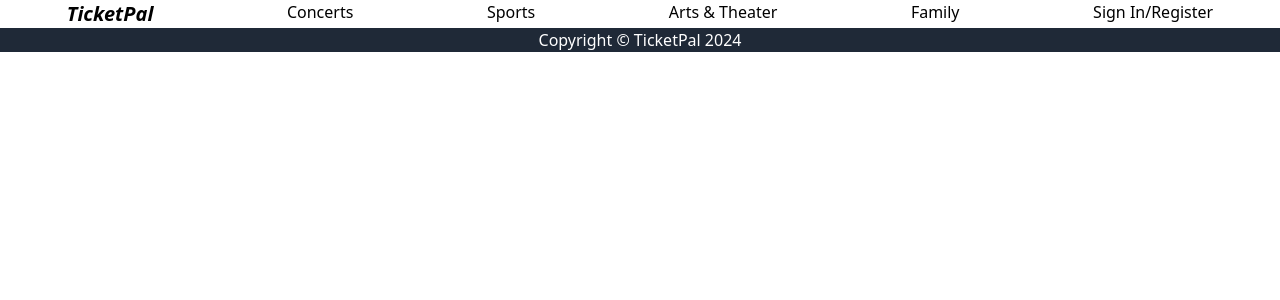
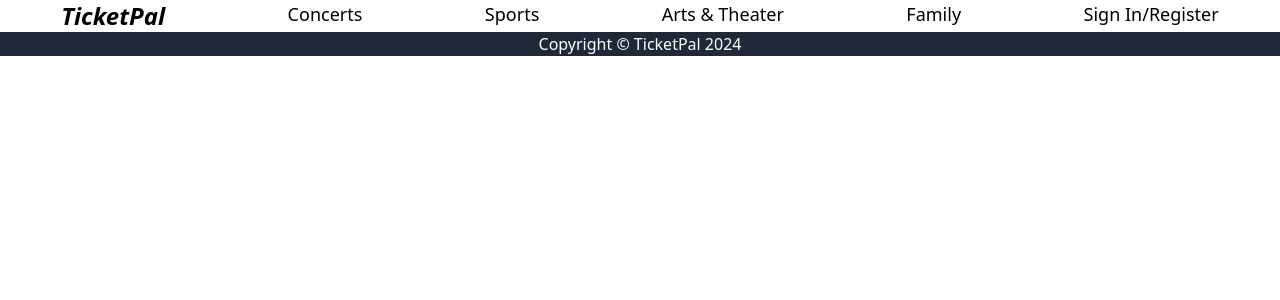
Before and after one commit to Ja-Uyoma/ticket-booking-application, a React (Vite) app: page / in a window 1280 px wide. Shown: the top 300 px of the page. Built offline with nearby package versions, Linux system fonts and the light colour scheme.

Commit message:
refactor: change the font size of header elements

```diff
--- a/src/client/App.jsx
+++ b/src/client/App.jsx
@@ -11,9 +11,9 @@ function App() {
 
 function Header() {
   return (
-    <div className="flex justify-around">
+    <div className="flex justify-around text-lg">
       <header>
-        <h1 className="font-bold text-xl italic">TicketPal</h1>
+        <h1 className="font-bold text-2xl italic">TicketPal</h1>
       </header>
       <div>
         <a href="/" className="hover:cursor-pointer">
```
